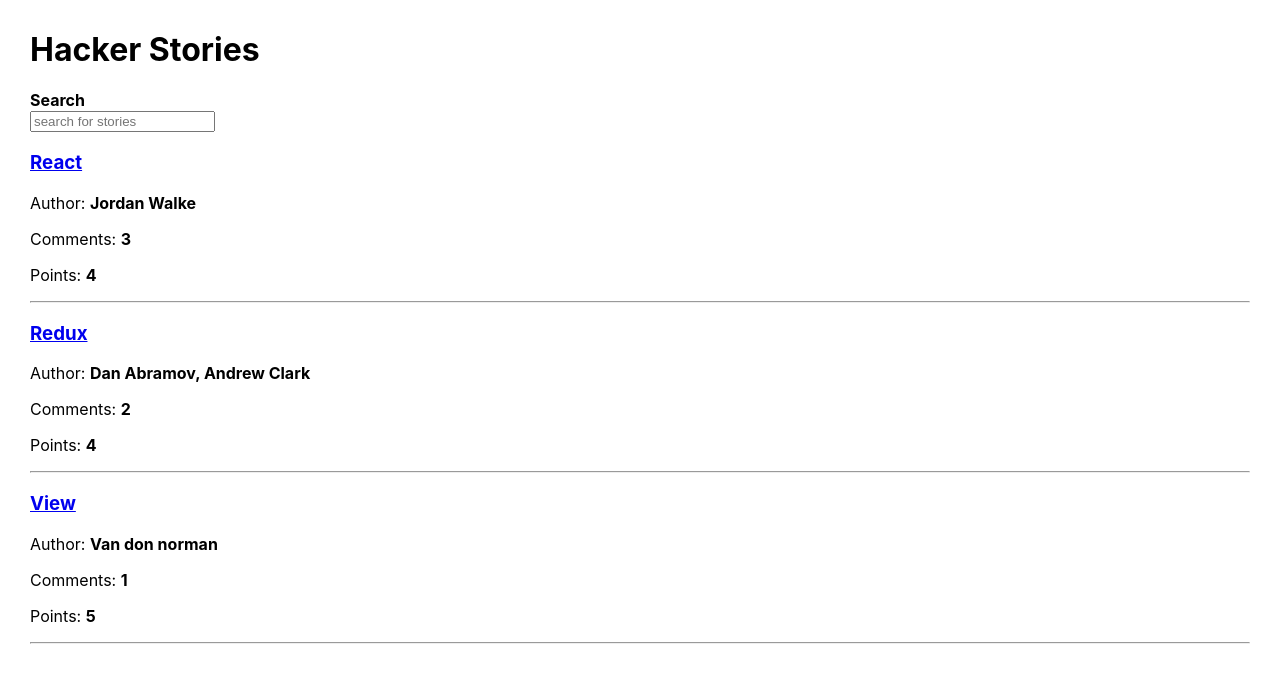
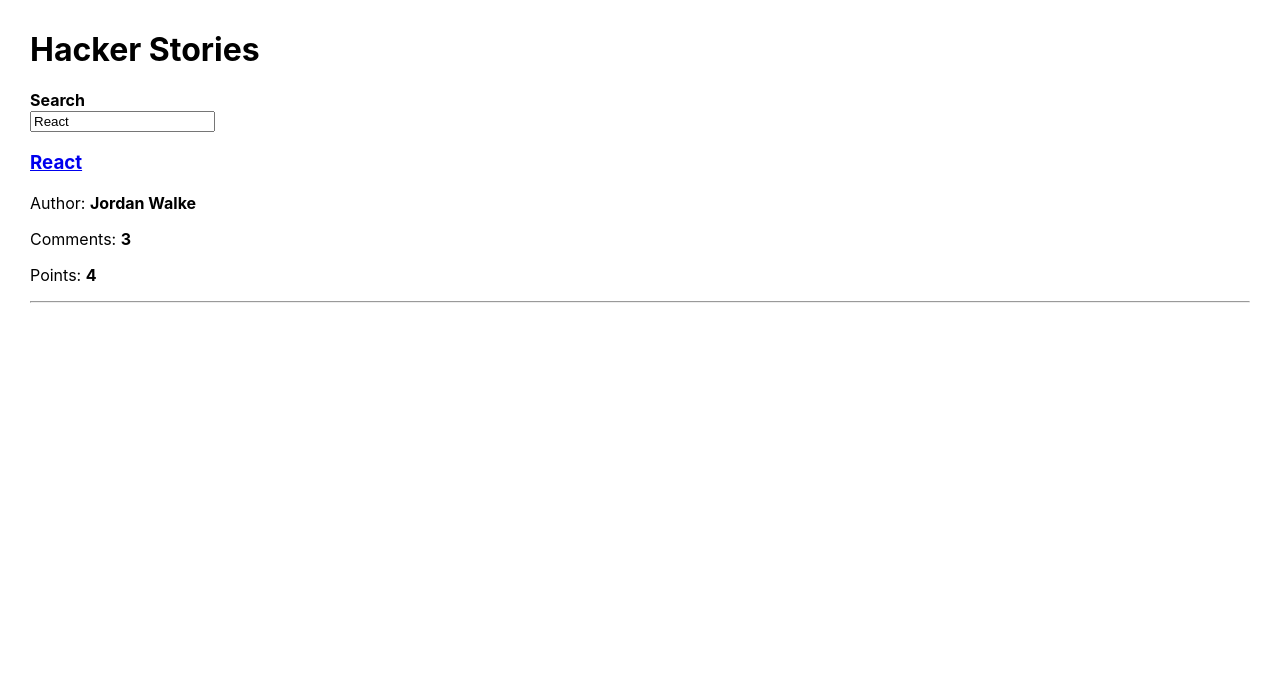
Before and after one commit to DarbazAli/hacker-stories, a React (Create React App) app: page / in a window 1280 px wide. Shown: the top 682 px of the page. Built offline with nearby package versions, Linux system fonts and the light colour scheme.

Commit message:
manage side-effects

```diff
--- a/src/App.js
+++ b/src/App.js
@@ -1,4 +1,4 @@
-import React, { useState } from 'react'
+import React, { useState, useEffect } from 'react'
 import Search from './components/Search.js'
 import List from './components/List.js'
 
@@ -32,7 +32,13 @@
     },
   ]
 
-  const [searchTerm, setSearchTerm] = useState('')
+  const [searchTerm, setSearchTerm] = useState(
+    localStorage.getItem('search') || 'React'
+  )
+
+  useEffect(() => {
+    localStorage.setItem('search', searchTerm)
+  }, [searchTerm])
 
   const handleSearch = (e) => setSearchTerm(e.target.value)
 
--- a/src/components/Item.js
+++ /dev/null
@@ -1,21 +0,0 @@
-import React from 'react'
-
-const Item = ({ item: { title, author, url, num_comments, points } }) => (
-  <div>
-    <h3>
-      <a href={url}>{title}</a>
-    </h3>
-    <p>
-      Author: <b>{author}</b>
-    </p>
-    <p>
-      Comments: <b>{num_comments}</b>
-    </p>
-    <p>
-      Points: <b>{points}</b>
-    </p>
-    <hr />
-  </div>
-)
-
-export default Item
--- a/src/components/List.js
+++ b/src/components/List.js
@@ -1,6 +1,24 @@
 import React from 'react'
-import Item from './Item.js'
+
 const List = ({ list }) =>
-  list.map((item) => <Item key={item.objectID} item={item} />)
+  list.map(({ objectID, ...item }) => <Item key={objectID} {...item} />)
+
+const Item = ({ title, author, url, num_comments, points }) => (
+  <div>
+    <h3>
+      <a href={url}>{title}</a>
+    </h3>
+    <p>
+      Author: <b>{author}</b>
+    </p>
+    <p>
+      Comments: <b>{num_comments}</b>
+    </p>
+    <p>
+      Points: <b>{points}</b>
+    </p>
+    <hr />
+  </div>
+)
 
 export default List
```
